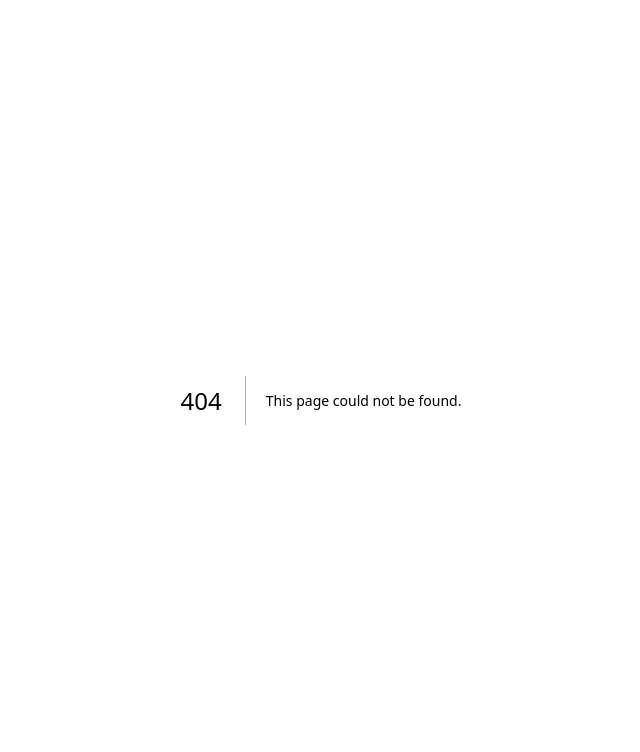
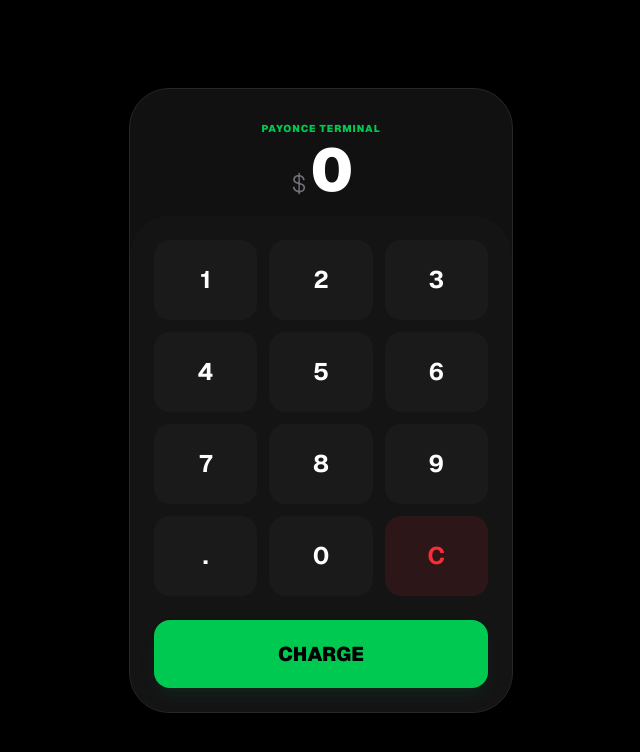
Before and after one commit to saleemm1/payonce-cash, a Next.js app: page /pos in a window 1280 px wide. Before the commit this address had no page. Shown: the top 752 px of the page, without its empty margins (319-959 px from the left). Built offline with nearby package versions, Linux system fonts and the light colour scheme.

Commit message:
Create page.js

```diff
--- /dev/null
+++ b/app/pos/page.js
@@ -0,0 +1,87 @@
+'use client';
+
+import { useState } from 'react';
+import { QRCodeSVG } from 'qrcode.react';
+
+export default function POSPage() {
+  const [amount, setAmount] = useState('0');
+  const [showQR, setShowQR] = useState(false);
+
+  const handlePress = (val) => {
+    if (showQR) setShowQR(false);
+    if (val === 'C') {
+      setAmount('0');
+      return;
+    }
+    if (val === '.') {
+      if (amount.includes('.')) return;
+    }
+    setAmount(prev => (prev === '0' ? val : prev + val));
+  };
+
+  const generatePayment = () => {
+    if (amount === '0') return;
+    setShowQR(true);
+  };
+
+  return (
+    <div className="min-h-screen bg-black text-white font-sans flex items-center justify-center p-4">
+      <div className="w-full max-w-sm bg-[#111] border border-zinc-800 rounded-[40px] shadow-2xl overflow-hidden relative">
+        <div className="pt-8 pb-4 text-center">
+            <div className="text-[10px] font-black uppercase tracking-widest text-green-500 mb-1">PayOnce Terminal</div>
+            <div className="flex justify-center items-end gap-1">
+                <span className="text-zinc-500 text-2xl font-light">$</span>
+                <span className={`text-6xl font-black tracking-tighter ${showQR ? 'text-zinc-600' : 'text-white'}`}>
+                    {amount}
+                </span>
+            </div>
+        </div>
+
+        {showQR && (
+            <div className="absolute inset-0 bg-black/95 z-20 flex flex-col items-center justify-center animate-fade-in">
+                <div className="bg-white p-4 rounded-3xl mb-6 shadow-[0_0_40px_rgba(34,197,94,0.3)]">
+                    <QRCodeSVG
+                        value={`bitcoincash:?amount=${amount}&label=POS_Order`}
+                        size={200}
+                        level={"H"}
+                        includeMargin={true}
+                    />
+                </div>
+                <p className="text-zinc-400 text-sm animate-pulse mb-8">Waiting for payment...</p>
+                <button
+                    onClick={() => setShowQR(false)}
+                    className="bg-zinc-800 text-white px-8 py-3 rounded-full font-bold text-sm hover:bg-zinc-700"
+                >
+                    Cancel / New Order
+                </button>
+            </div>
+        )}
+
+        <div className="grid grid-cols-3 gap-3 p-6 bg-zinc-900/50 rounded-t-[40px]">
+            {[1, 2, 3, 4, 5, 6, 7, 8, 9, '.', 0, 'C'].map((btn) => (
+                <button
+                    key={btn}
+                    onClick={() => handlePress(btn.toString())}
+                    className={`h-20 rounded-2xl text-2xl font-bold transition-all active:scale-95 ${
+                        btn === 'C'
+                        ? 'bg-red-500/10 text-red-500 hover:bg-red-500/20'
+                        : 'bg-[#1a1a1a] text-white hover:bg-[#252525]'
+                    }`}
+                >
+                    {btn}
+                </button>
+            ))}
+        </div>
+
+        <div className="p-6 pt-0 bg-zinc-900/50">
+            <button
+                onClick={generatePayment}
+                className="w-full bg-green-500 text-black font-black text-xl py-5 rounded-2xl hover:bg-green-400 active:scale-95 transition-all shadow-lg shadow-green-900/20"
+            >
+                CHARGE
+            </button>
+        </div>
+      </div>
+    </div>
+  );
+}
```
